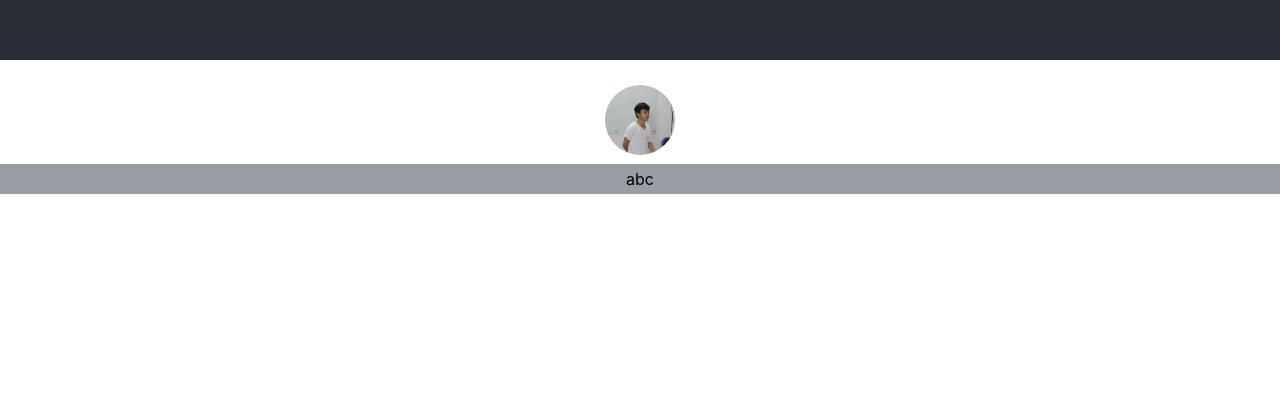
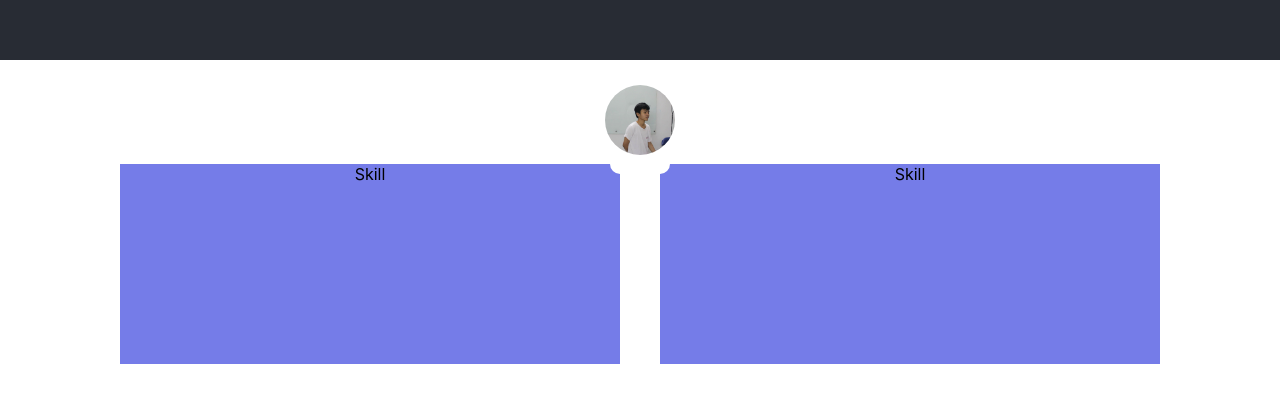
Before and after one commit to hotai1806/portfolio_react_app, a React (Create React App) app: page / in a window 1280 px wide. Shown: the part 420-822 px from the top of the page. Built offline with nearby package versions, Linux system fonts and the light colour scheme.

Commit message:
box-containers

```diff
--- a/src/App.js
+++ b/src/App.js
@@ -27,15 +27,16 @@ function App() {
          <div className="div-avatar">
         <img src={require('./images/profile.jpg')} className="avatar" alt='' />
       </div>
-        <div className="items">
-
-      <div>
-
-
-        abc
-        </div>
-        </div>
-
+      <div className="out-box" >
+          <div className="box">
+            <div className="right top" >  </div>
+                <div className="paper"> Skill</div>
+            </div>
+            <div className="box">
+                <div className="left top" >  </div>
+            <div className="paper"> Skill</div>
+            </div>
+          </div>
       </div>
 
       </div>
--- a/src/customs.css
+++ b/src/customs.css
@@ -12,21 +12,27 @@ div .div-avatar{
     position:sticky ;
     background: transparent;
     top: 0;
-
+    z-index: 1;
     padding: 5px;
 }
-
+.out-box{
+    display:flex;
+    justify-content: center;
+}
 .box{
     position: relative;
     overflow: hidden;
+    float: left;
+    margin: 0px 20px 0px 20px;
+
+
 }
 .paper{
     width: 500px;
     height: 200px;
     text-align: center;
     background-color: #757ce8;
-    margin-left:40px ;
-    margin-right: 10px;
+
 }
 .top{
     top: -10px;
```
